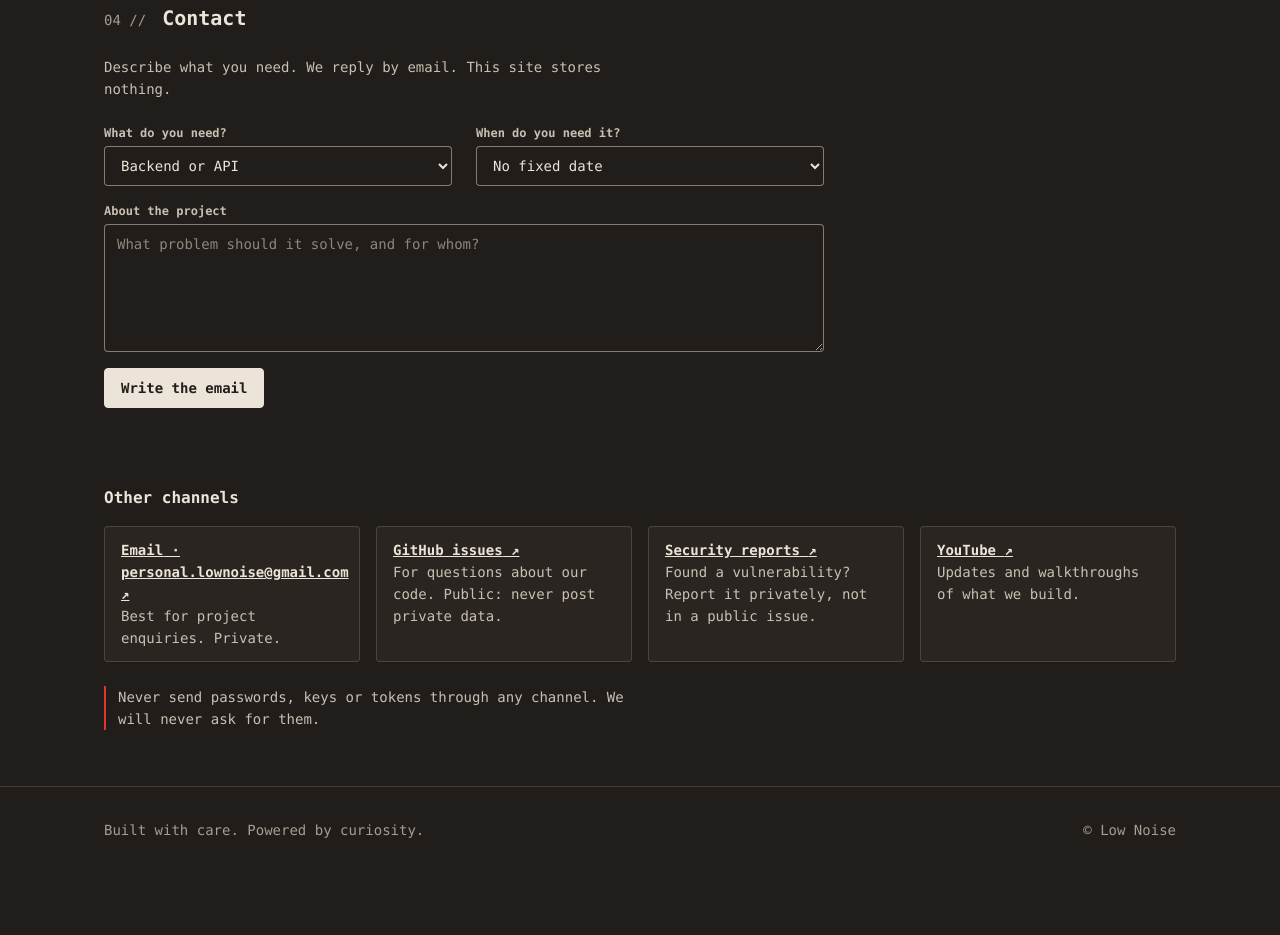
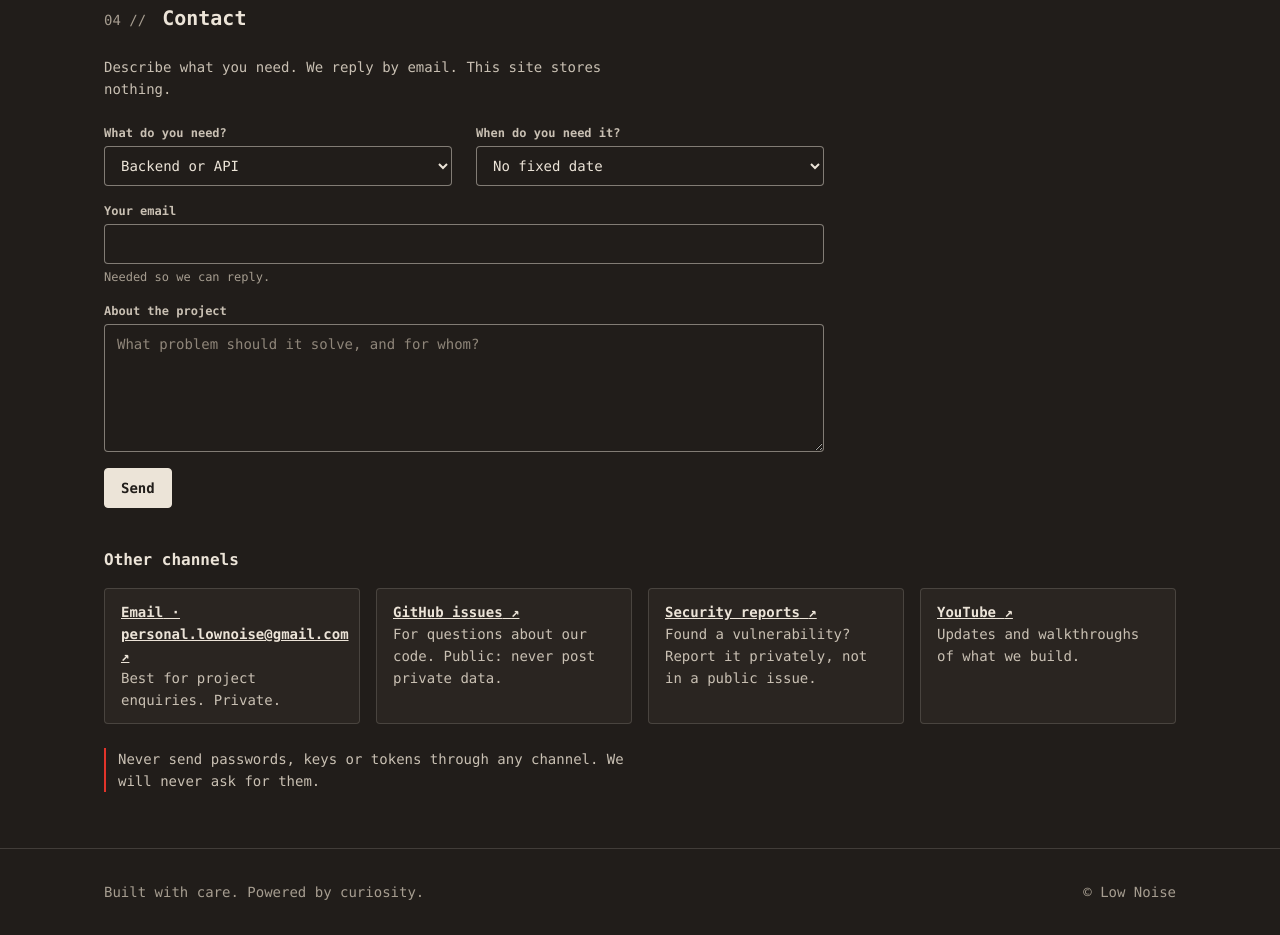
Before and after one commit to Low-Noise-Organization/lownoise.dev, a Next.js app: page / in a window 1280 px wide. Shown: the part 3520-4455 px from the top of the page. Before the commit the page ends 4393 px from the top, so only its background shows below. Built offline with nearby package versions, Linux system fonts and the light colour scheme.

Commit message:
feat: activa el formulario de Formspree con envio normal y reCAPTCHA

```diff
--- a/src/components/Site.tsx
+++ b/src/components/Site.tsx
@@ -27,6 +27,9 @@ const getLang = (): Lang => {
   if (l === "es" || l === "en") return l;
   return navigator.language.startsWith("es") ? "es" : "en";
 };
+const getSent = () => new URLSearchParams(location.search).get("sent") === "1";
+const getOrigin = () => location.origin;
+
 const getTheme = (): Theme => (document.documentElement.dataset.theme === "washi" ? "washi" : "grafito");
 
 function Illustration({ caption }: { caption: string }) {
@@ -61,9 +64,10 @@ export default function Site() {
   const [about, setAbout] = useState("");
   const [showErr, setShowErr] = useState(false);
   const [replyTo, setReplyTo] = useState("");
+  const sentOk = useSyncExternalStore(subscribe, getSent, () => false);
+  const origin = useSyncExternalStore(subscribe, getOrigin, () => "");
   const [waMsg, setWaMsg] = useState("");
   const [loadedAt] = useState(() => Date.now());
-  const [state, setState] = useState<"idle" | "sending" | "sent" | "failed">("idle");
 
   useEffect(() => {
     document.documentElement.lang = lang;
@@ -89,30 +93,18 @@ export default function Site() {
     );
   }, [cat, q]);
 
-  const send = async (e: React.FormEvent<HTMLFormElement>) => {
-    e.preventDefault();
+  const send = (e: React.FormEvent<HTMLFormElement>) => {
     const c = t.contact;
     const emailOk = !FORMSPREE_ID || /^[^\s@]+@[^\s@]+\.[^\s@]+$/.test(replyTo.trim());
-    if (!about.trim() || !emailOk) { setShowErr(true); return; }
-    setShowErr(false);
     const hp = (e.currentTarget.elements.namedItem("_gotcha") as HTMLInputElement | null)?.value;
-    if (hp) return; // honeypot: bots fill hidden fields
-    if (FORMSPREE_ID) {
-      setState("sending");
-      try {
-        const res = await fetch(`https://formspree.io/f/${FORMSPREE_ID}`, {
-          method: "POST",
-          headers: { "Content-Type": "application/json", Accept: "application/json" },
-          body: JSON.stringify({ email: replyTo.trim(), tipo: c.types[typeIdx], plazo: c.whens[whenIdx], mensaje: about.trim() }),
-        });
-        if (!res.ok) throw new Error(String(res.status));
-        setState("sent");
-        setAbout("");
-      } catch {
-        setState("failed");
-      }
+    if (!about.trim() || !emailOk || hp) {
+      e.preventDefault();
+      if (!hp) setShowErr(true);
       return;
     }
+    setShowErr(false);
+    if (FORMSPREE_ID) return; // native POST to Formspree: it shows its own reCAPTCHA, then redirects back here
+    e.preventDefault();
     const body = `${c.lines.type}: ${c.types[typeIdx]}\n${c.lines.when}: ${c.whens[whenIdx]}\n\n${c.lines.about}:\n${about.trim()}\n`;
     window.location.href = `mailto:${email}?subject=${encodeURIComponent(`Low Noise — ${c.subject}`)}&body=${encodeURIComponent(body)}`;
   };
@@ -263,7 +255,16 @@ export default function Site() {
           <div className="wrap">
             <div className="sec-head"><span className="n">04 //</span><h2>{t.contact.title}</h2></div>
             <p className="dim" style={{ maxWidth: "60ch", marginBottom: 24 }}>{t.contact.lead}</p>
-            <form className="brief" onSubmit={send} noValidate>
+            <form className="brief" onSubmit={send} noValidate
+              {...(FORMSPREE_ID ? { action: `https://formspree.io/f/${FORMSPREE_ID}`, method: "POST" } : {})}>
+              {FORMSPREE_ID && (
+                <>
+                  <input type="hidden" name="tipo" value={t.contact.types[typeIdx]} />
+                  <input type="hidden" name="plazo" value={t.contact.whens[whenIdx]} />
+                  <input type="hidden" name="_subject" value={`Low Noise — ${t.contact.subject}`} />
+                  <input type="hidden" name="_next" value={`${origin}${process.env.NEXT_PUBLIC_BASE_PATH ?? ""}/?sent=1`} />
+                </>
+              )}
               <div className="field">
                 <label htmlFor="f-type">{t.contact.type}</label>
                 <select id="f-type" value={typeIdx} onChange={(e) => setTypeIdx(Number(e.target.value))}>
@@ -279,9 +280,9 @@ export default function Site() {
               {FORMSPREE_ID && (
                 <div className="field wide">
                   <label htmlFor="f-email">{t.contact.email}</label>
-                  <input id="f-email" type="email" autoComplete="email" value={replyTo}
+                  <input id="f-email" name="email" type="email" autoComplete="email" value={replyTo}
                     aria-invalid={showErr && !/^[^\s@]+@[^\s@]+\.[^\s@]+$/.test(replyTo.trim())}
-                    onChange={(e) => { setReplyTo(e.target.value); setState("idle"); }} />
+                    onChange={(e) => setReplyTo(e.target.value)} />
                   <p className="hint">{t.contact.emailHint}</p>
                   {showErr && !/^[^\s@]+@[^\s@]+\.[^\s@]+$/.test(replyTo.trim()) && <p className="msg" role="alert">✕ {t.contact.emailInvalid}</p>}
                 </div>
@@ -289,24 +290,19 @@ export default function Site() {
               <input type="text" name="_gotcha" tabIndex={-1} autoComplete="off" aria-hidden="true" className="hp" />
               <div className="field wide">
                 <label htmlFor="f-about">{t.contact.about}</label>
-                <textarea id="f-about" rows={5} value={about} placeholder={t.contact.aboutHint}
+                <textarea id="f-about" name="mensaje" rows={5} value={about} placeholder={t.contact.aboutHint}
                   aria-invalid={showErr} aria-describedby={showErr ? "f-err" : undefined}
                   className={showErr ? "is-error" : undefined}
                   onChange={(e) => { setAbout(e.target.value); if (showErr) setShowErr(false); }} />
                 {showErr && !about.trim() && <p className="msg" id="f-err" role="alert">✕ {t.contact.required}</p>}
               </div>
               <div className="wide cta" style={{ marginTop: 0 }}>
-                <button className="btn primary" type="submit" disabled={state === "sending"}>
-                  {state === "sending" ? t.contact.sending : FORMSPREE_ID ? t.contact.send : t.contact.sendMail}
-                </button>
+                <button className="btn primary" type="submit">{FORMSPREE_ID ? t.contact.send : t.contact.sendMail}</button>
                 {WHATSAPP_PHONE && (
                   <button className="btn" type="button" onClick={sendWhatsApp}>{t.contact.whatsapp}</button>
                 )}
               </div>
-              <p className={`wide status-line ${state}`} role="status" aria-live="polite">
-                {state === "sent" && `✓ ${t.contact.sent}`}
-                {state === "failed" && `✕ ${t.contact.failed}`}
-              </p>
+              {sentOk && <p className="wide status-line sent" role="status">✓ {t.contact.sent}</p>}
               {WHATSAPP_PHONE && <p className="wide hint" role="status" aria-live="polite">{waMsg || t.contact.waNote}</p>}
             </form>
             <h3 className="channels-title">{t.contact.channelsTitle}</h3>
--- a/src/lib/content.ts
+++ b/src/lib/content.ts
@@ -4,7 +4,7 @@ export const CONTACT_USER = "personal.lownoise";
 export const CONTACT_HOST = "gmail.com";
 // Public Formspree form id (e.g. "xyzabcde"). It is not a secret: it only accepts submissions.
 // Leave empty to fall back to the mailto-only form.
-export const FORMSPREE_ID = "";
+export const FORMSPREE_ID = "xjygjgyy";
 
 // WhatsApp number in international format, digits only (e.g. "34600000000"). Leave empty to hide the button.
 export const WHATSAPP_PHONE = "";
```
